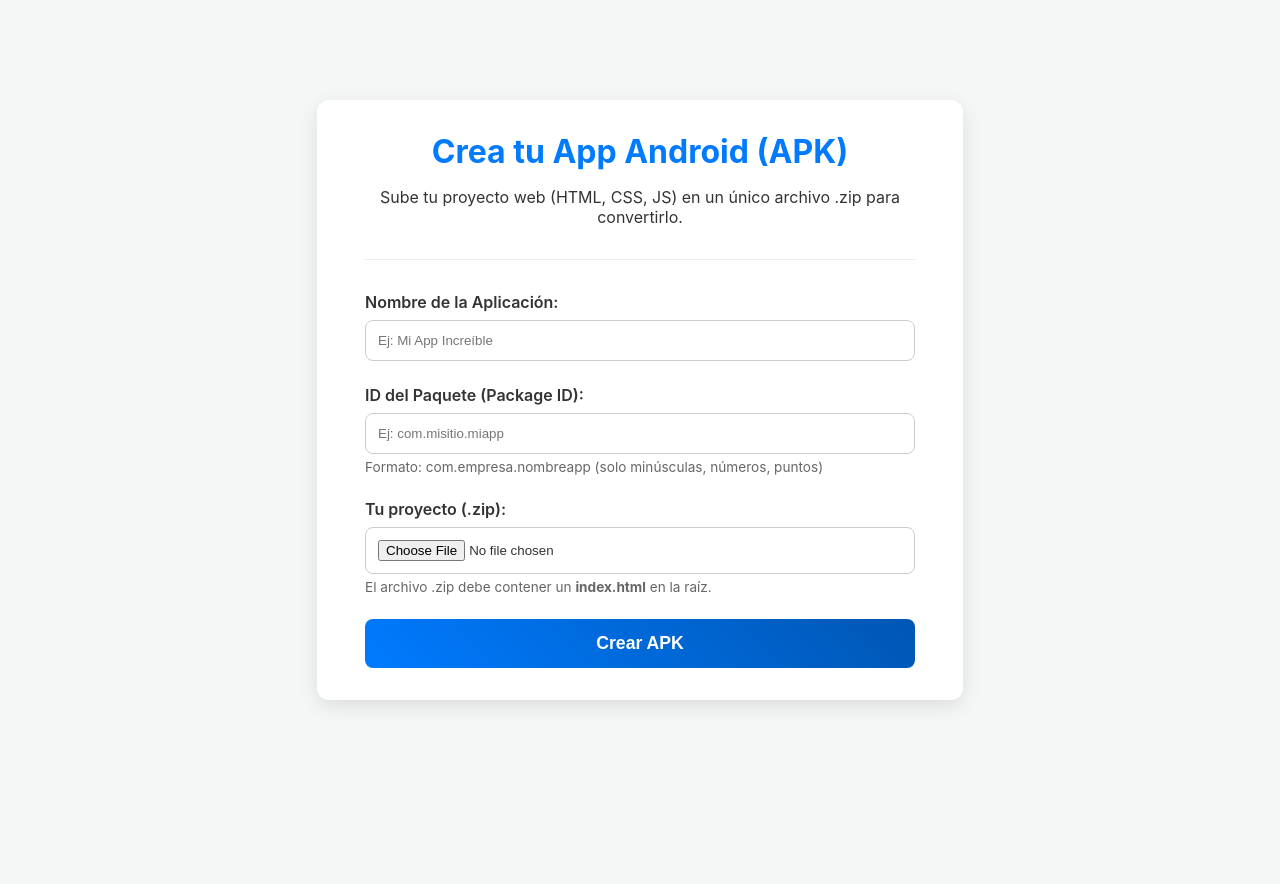
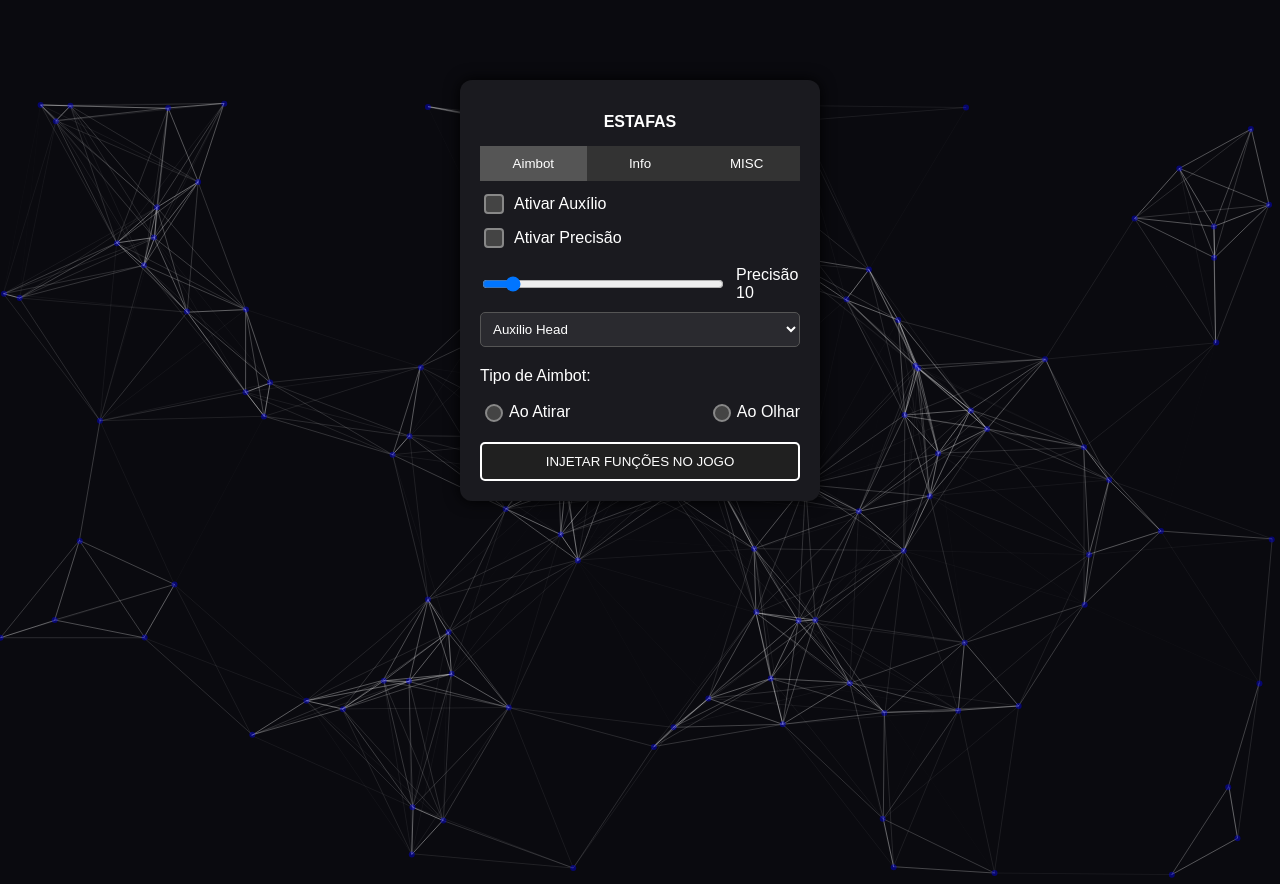
Before and after one commit to anonimous8110-tech/theslayermodz, a plain HTML site: page index.html in a window 1280 px wide. Before the commit the page ends 800 px from the top, so only its background shows below. Drawn offline with nearby package versions, Linux system fonts and the light colour scheme; animation ran at ten frames a second; a script that the page names is missing.

Commit message:
Update index.html

```diff
--- a/index.html
+++ b/index.html
@@ -1,253 +1,224 @@
 <!DOCTYPE html>
-<html lang="es">
+<html lang="pt-br">
 <head>
-    <meta charset="UTF-8">
-    <meta name="viewport" content="width=device-width, initial-scale=1.0">
-    <title>Creador de APK a partir de HTML</title>
-
-    <!-- CSS incrustado directamente en el HTML -->
+  <meta charset="UTF-8" />
+  <meta name="viewport" content="width=device-width, initial-scale=1.0"/>
+  <title>ESTAFAS</title>
   <style>
     body {
-            font-family: -apple-system, BlinkMacSystemFont, "Segoe UI", Roboto, Helvetica, Arial, sans-serif;
-            background-color: #f4f7f6;
-            color: #333;
+      margin: 0;
+      padding: 0;
+      font-family: Arial, sans-serif;
+      background: #0a0a0f;
+      color: #fff;
+    }
+    #particles-js {
+      position: absolute;
+      width: 100%;
+      height: 100%;
+      z-index: 0;
+    }
+    .painel, .login-box {
+      position: relative;
+      z-index: 1;
+      background: #1a1a1f;
+      width: 320px;
+      margin: 80px auto;
+      padding: 20px;
+      border-radius: 12px;
+      text-align: center;
+      box-shadow: 0 0 15px #000;
+    }
+    .login-box { display: none; }
+    .painel { display: block; }
+    h2 { margin-bottom: 15px; font-size: 16px; }
+    .tabs {
       display: flex;
-            justify-content: center;
-            align-items: center;
-            min-height: 100vh;
-            margin: 0;
-            padding: 20px;
-            box-sizing: border-box;
+      justify-content: space-between;
+      margin-bottom: 10px;
     }
-
-        .container {
-            background-color: #fff;
-            padding: 2rem 3rem;
-            border-radius: 12px;
-            box-shadow: 0 6px 20px rgba(0, 0, 0, 0.1);
-            width: 100%;
-            max-width: 550px;
-        }
-
-        header {
-            text-align: center;
-            margin-bottom: 2rem;
-            border-bottom: 1px solid #eee;
-            padding-bottom: 1rem;
-        }
-
-        h1 {
-            color: #007BFF;
-            margin: 0;
-        }
-
-        .form-group {
-            margin-bottom: 1.5rem;
-        }
-
-        label {
-            display: block;
-            margin-bottom: 0.5rem;
-            font-weight: 600;
-        }
-
-        input[type="text"], input[type="file"] {
-            width: 100%;
-            padding: 12px;
-            border: 1px solid #ccc;
-            border-radius: 8px;
-            box-sizing: border-box;
-            transition: border-color 0.3s, box-shadow 0.3s;
-        }
-
-        input[type="text"]:focus, input[type="file"]:focus {
-            border-color: #007BFF;
-            box-shadow: 0 0 0 3px rgba(0, 123, 255, 0.25);
-            outline: none;
-        }
-
-        small {
-            color: #666;
-            font-size: 0.85rem;
-            margin-top: 5px;
-            display: block;
-        }
-
-        button, .button {
-            display: inline-block;
-            width: 100%;
-            padding: 14px;
-            background: linear-gradient(45deg, #007BFF, #0056b3);
+    .tab-button {
+      flex: 1;
+      padding: 10px;
+      background: #333;
       color: white;
       border: none;
-            border-radius: 8px;
-            font-size: 1.1rem;
-            font-weight: bold;
       cursor: pointer;
-            text-align: center;
-            text-decoration: none;
-            transition: transform 0.2s, box-shadow 0.2s;
+      user-select: none;
     }
-
-        button:hover, .button:hover {
-            transform: translateY(-2px);
-            box-shadow: 0 4px 12px rgba(0, 123, 255, 0.4);
+    .tab-button.active { background: #555; }
+    .tab-content { display: none; text-align: left; }
+    .tab-content.active { display: block; }
+    .checkbox-label { display: flex; align-items: center; margin: 8px 0; }
+    .checkbox-label input[type=checkbox] {
+      appearance: none; width: 20px; height: 20px;
+      background: #444; border-radius: 4px; border: 2px solid #888; margin-right: 10px;
+      cursor: pointer;
     }
-
-        button:disabled {
-            background: #aaa;
-            cursor: not-allowed;
-            transform: none;
-            box-shadow: none;
+    .checkbox-label input[type=checkbox]:checked { background: #888; }
+    .precisao-container { display: flex; justify-content: space-between; align-items: center; margin-top: 15px; }
+    input[type=range] { width: 100%; cursor: pointer; }
+    select {
+      margin-top: 10px;
+      width: 100%;
+      padding: 8px;
+      background: #2a2a2f;
+      color: #fff;
+      border: 1px solid #555;
+      border-radius: 5px;
+      cursor: pointer;
     }
-
-        .hidden {
-            display: none;
+    .aimbot-options { display: flex; justify-content: space-between; margin-top: 15px; }
+    .radio-label { display: flex; align-items: center; cursor: pointer; }
+    input[type="radio"] {
+      appearance: none; background-color: #444; border: 2px solid #888; border-radius: 50%;
+      width: 18px; height: 18px; margin-right: 6px; position: relative; cursor: pointer;
     }
-
-        #status-area {
-            text-align: center;
-            margin-top: 2rem;
-            padding-top: 1.5rem;
-            border-top: 1px solid #eee;
+    input[type="radio"]:checked::before {
+      content: ""; position: absolute; top: 3px; left: 3px; width: 8px; height: 8px; border-radius: 50%; background: #ccc;
     }
-
-        .spinner {
-            border: 4px solid rgba(0,0,0,0.1);
-            width: 36px;
-            height: 36px;
-            border-radius: 50%;
-            border-left-color: #007BFF;
-            animation: spin 1s ease infinite;
-            margin: 1rem auto;
+    .inject-btn, .login-btn {
+      margin-top: 20px; padding: 10px; width: 100%; background-color: #202020;
+      color: white; border: 2px solid white; border-radius: 5px; cursor: pointer; user-select: none; transition: background-color 0.2s ease;
     }
-
-        #download-link {
-            margin-top: 1rem;
+    .inject-btn:hover, .login-btn:hover { background-color: #444; }
+    .profile-pic { width: 120px; height: 120px; border-radius: 50%; object-fit: cover; margin-bottom: 10px; border: 2px solid #555; }
+    .login-input {
+      width: 100%; padding: 10px; margin-top: 10px; border-radius: 5px; border: 2px solid #444;
+      background: #101015; color: white; font-size: 16px; text-align: center;
+      outline-offset: 0; outline-color: transparent; transition: border-color 0.3s ease;
     }
-
-        @keyframes spin {
-            0% { transform: rotate(0deg); }
-            100% { transform: rotate(360deg); }
+    .login-input:focus { border-color: #888; outline-color: #888; }
+    .social-links a {
+      display: block; margin-top: 10px; background: #2a2a2f; padding: 10px; border-radius: 5px;
+      text-decoration: none; color: white; user-select: none; transition: background-color 0.3s ease;
     }
+    .social-links a:hover { background: #3a3a3f; }
+    #color-picker { margin-top:10px; }
   </style>
+  <link rel="stylesheet" href="https://cdn.jsdelivr.net/npm/@simonwep/pickr/dist/themes/classic.min.css"/>
 </head>
 <body>
 
-    <div class="container">
-        <header>
-            <h1>Crea tu App Android (APK)</h1>
-            <p>Sube tu proyecto web (HTML, CSS, JS) en un único archivo .zip para convertirlo.</p>
-        </header>
+<div id="particles-js"></div>
 
-        <main>
-            <form id="apk-form" enctype="multipart/form-data">
-                <div class="form-group">
-                    <label for="appName">Nombre de la Aplicación:</label>
-                    <input type="text" id="appName" name="appName" placeholder="Ej: Mi App Increíble" required>
+<div class="login-box" id="loginBox">
+  <img src="https://files.fm/f/7nu5h4sqv6" alt="Foto de perfil" class="profile-pic" />
+  <h2>Login com Key</h2>
+  <input type="password" id="password" class="login-input" placeholder="Digite sua key de acesso" autocomplete="off" />
+  <button class="login-btn" onclick="validarLogin()">Entrar</button>
+  <div class="social-links">
+    <a href="https://www.tiktok.com/@nyverxs.ios" target="_blank" rel="noopener noreferrer">TikTok Oficial</a>
+  </div>
 </div>
 
-                <div class="form-group">
-                    <label for="packageId">ID del Paquete (Package ID):</label>
-                    <input type="text" id="packageId" name="packageId" placeholder="Ej: com.misitio.miapp" pattern="[a-z][a-z0-9_]*(\.[a-z0-9_]+)+[a-z0-9_]$" required>
-                    <small>Formato: com.empresa.nombreapp (solo minúsculas, números, puntos)</small>
+<div class="painel" id="painel">
+  <h2>ESTAFAS</h2>
+  <div class="tabs">
+    <button class="tab-button active" onclick="openTab(event, 'aimbot')">Aimbot</button>
+    <button class="tab-button" onclick="openTab(event, 'info')">Info</button>
+    <button class="tab-button" onclick="openTab(event, 'misc')">MISC</button>
   </div>
 
-                <div class="form-group">
-                    <label for="zipFile">Tu proyecto (.zip):</label>
-                    <input type="file" id="zipFile" name="zipFile" accept=".zip" required>
-                    <small>El archivo .zip debe contener un <strong>index.html</strong> en la raíz.</small>
+  <div id="aimbot" class="tab-content active">
+    <label class="checkbox-label"><input type="checkbox" /> Ativar Auxílio</label>
+    <label class="checkbox-label"><input type="checkbox" /> Ativar Precisão</label>
+    <div class="precisao-container">
+      <input type="range" id="precisaoRange" min="0" max="100" value="10" oninput="document.getElementById('precisaoValue').innerText = this.value"/>
+      <span style="margin-left: 10px;">Precisão <span id="precisaoValue">10</span></span>
+    </div>
+    <select>
+      <option>Auxilio Head</option>
+      <option>Auxilio Recoil</option>
+      <option>Auxilio Sensi</option>
+      <option>ESP linha</option>
+    </select>
+    <p style="margin-top: 20px;">Tipo de Aimbot:</p>
+    <div class="aimbot-options">
+      <label class="radio-label"><input type="radio" name="tipo" />Ao Atirar</label>
+      <label class="radio-label"><input type="radio" name="tipo" />Ao Olhar</label>
+    </div>
+    <button class="inject-btn" onclick="redirecionarParaJogo()">INJETAR FUNÇÕES NO JOGO</button>
   </div>
 
-                <button type="submit" id="submit-button">Crear APK</button>
-            </form>
-        </main>
-
-        <div id="status-area" class="hidden">
-            <h2>Estado de la Creación</h2>
-            <div class="spinner" id="spinner"></div>
-            <p id="status-message">Enviando archivos al servidor...</p>
-            <a id="download-link" class="button hidden" href="#" download>¡Descargar tu APK!</a>
+  <div id="info" class="tab-content">
+    <p>Painel criado por DEV (@RYZEN STORE & @PECINHA DEV).</p>
+    <p>Versão 2.114.X.</p>
+    <p><strong>Tempo restante da Key:</strong></p>
+    <p id="tempoRestante" style="font-size: 18px; color: #0f0;">Carregando...</p>
   </div>
 
+  <div id="misc" class="tab-content">
+    <p>Mudar cor do painel:</p>
+    <div id="color-picker"></div>
+    <div id="preview" style="width:40px;height:40px;margin-top:10px;border:2px solid #fff;border-radius:5px;"></div>
+  </div>
 </div>
 
-    <!-- JavaScript incrustado directamente en el HTML -->
+<script src="https://cdn.jsdelivr.net/npm/particles.js@2.0.0/particles.min.js"></script>
+<script src="https://cdn.jsdelivr.net/npm/@simonwep/pickr/dist/pickr.min.js"></script>
 <script>
-        document.addEventListener('DOMContentLoaded', () => {
-            const form = document.getElementById('apk-form');
-            const submitButton = document.getElementById('submit-button');
-            const statusArea = document.getElementById('status-area');
-            const statusMessage = document.getElementById('status-message');
-            const spinner = document.getElementById('spinner');
-            const downloadLink = document.getElementById('download-link');
+  const keyList = { "DRAKE-day":5,"WAZE-week":7,"DRAKE-month":5 };
+  const linkDoJogo = "https://ff.garena.com/";
 
-            // ¡IMPORTANTE! Cambia esta URL por la dirección de tu servidor backend.
-            const BACKEND_URL = 'http://localhost:3000/create-apk';
+  function redirecionarParaJogo(){ window.open(linkDoJogo,"_blank"); }
 
-            form.addEventListener('submit', async (event) => {
-                event.preventDefault(); // Evita el envío tradicional del formulario
+  window.onload = () => {
+    mostrarPainel();
+    atualizarContagem();
+  };
 
-                const appName = document.getElementById('appName').value;
-                const packageId = document.getElementById('packageId').value;
-                const zipFile = document.getElementById('zipFile').files[0];
-
-                if (!appName || !packageId || !zipFile) {
-                    alert('Por favor, completa todos los campos.');
-                    return;
+  function validarLogin() {
+    mostrarPainel();
   }
 
-                if (!zipFile.name.endsWith('.zip')) {
-                    alert('Por favor, sube un archivo con extensión .zip');
-                    return;
+  function mostrarPainel(){
+    document.getElementById("loginBox").style.display="none";
+    document.getElementById("painel").style.display="block";
   }
 
-                // Prepara los datos del formulario para el envío
-                const formData = new FormData();
-                formData.append('appName', appName);
-                formData.append('packageId', packageId);
-                formData.append('zipFile', zipFile);
+  function limparKey(){
+    localStorage.removeItem("key_ativa");
+    localStorage.removeItem("key_expira_em");
+    document.getElementById("painel").style.display="none";
+    document.getElementById("loginBox").style.display="block";
+    document.getElementById("password").value="";
+  }
 
-                // Actualiza la interfaz para mostrar el estado de carga
-                submitButton.disabled = true;
-                submitButton.textContent = 'Creando...';
-                statusArea.classList.remove('hidden');
-                spinner.classList.remove('hidden');
-                downloadLink.classList.add('hidden');
-                statusMessage.textContent = '1/3: Enviando archivos al servidor...';
+  function openTab(evt, tabId){
+    document.querySelectorAll('.tab-content').forEach(el=>el.classList.remove('active'));
+    document.querySelectorAll('.tab-button').forEach(el=>el.classList.remove('active'));
+    document.getElementById(tabId).classList.add('active');
+    evt.currentTarget.classList.add('active');
+  }
 
-                try {
-                    statusMessage.textContent = '2/3: El servidor está compilando la APK. Esto puede tardar varios minutos...';
+  function atualizarContagem(){
+    const tempoRestante=document.getElementById("tempoRestante");
+    if(tempoRestante) {
+      tempoRestante.innerText="Acesso Permanente";
+      tempoRestante.style.color = "#00ff00";
+    }
+  }
 
-                    const response = await fetch(BACKEND_URL, {
-                        method: 'POST',
-                        body: formData,
+  particlesJS('particles-js',{ particles:{ number:{ value:90 }, color:{ value:"#0000FF" }, shape:{ type:"circle" }, opacity:{ value:0.4 }, size:{ value:3 }, line_linked:{ enable:true,distance:200,color:"#ffffff",opacity:0.5,width:1 }, move:{ enable:true,speed:3 } }, interactivity:{ detect_on:"canvas",events:{ onhover:{ enable:true,mode:"grab" },onclick:{ enable:false } } }, retina_detect:true });
+
+  const pickr = Pickr.create({
+    el: '#color-picker',
+    theme: 'classic',
+    default: '#1a1a1f',
+    swatches: ['#1a1a1f','#0a0a0f','#ff0000','#00ff00','#0000ff','#ffff00','#00ffff','#ff00ff'],
+    components: { preview:true, opacity:true, hue:true, interaction:{ hex:true, rgba:true, input:true, save:true } }
   });
 
-                    const result = await response.json();
+  const painel = document.querySelector('.painel');
+  const preview = document.getElementById('preview');
 
-                    if (response.ok) {
-                        statusMessage.textContent = '3/3: ¡APK creada con éxito!';
-                        spinner.classList.add('hidden');
-                        downloadLink.href = result.downloadUrl; // URL de descarga que envía el servidor
-                        downloadLink.setAttribute('download', `${appName.replace(/\s+/g, '-')}.apk`); // Sugiere un nombre de archivo
-                        downloadLink.classList.remove('hidden');
-                    } else {
-                        throw new Error(result.message || 'Ocurrió un error desconocido en el servidor.');
-                    }
-
-                } catch (error) {
-                    // Manejo de errores de red o del servidor
-                    console.error('Error en la petición:', error);
-                    statusMessage.textContent = `Error: ${error.message}. Revisa la consola para más detalles.`;
-                    spinner.classList.add('hidden');
-                } finally {
-                    // Restablece el botón
-                    submitButton.disabled = false;
-                    submitButton.textContent = 'Crear APK';
-                }
-            });
+  pickr.on('change', color => {
+    const c = color.toHEXA().toString();
+    painel.style.background = c;
+    preview.style.background = c;
   });
 </script>
+
 </body>
         </html>
```
Lines whose indentation alone changed are shown as unchanged.
